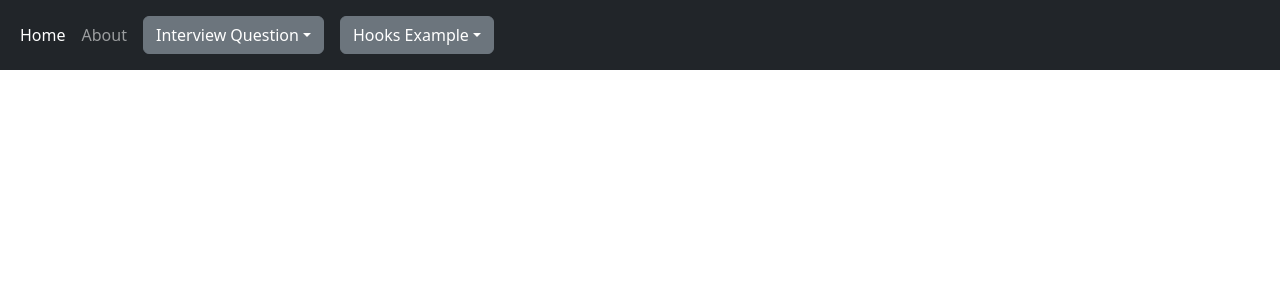
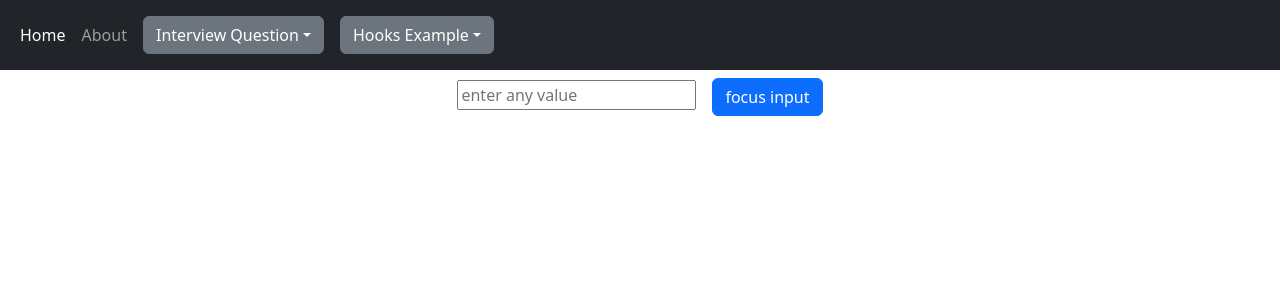
Before and after one commit to sunnyrai31/questionpaper, a React (Create React App) app: page /hooksUseRef in a window 1280 px wide. Shown: the top 300 px of the page. Built offline with nearby package versions, Linux system fonts and the light colour scheme.

Commit message:
example of useRef

```diff
--- a/src/App.js
+++ b/src/App.js
@@ -3,6 +3,7 @@ import HeaderComponent from "./Components/HeaderComponent";
 import { BrowserRouter as Router } from "react-router-dom";
 import { useEffect } from "react";
 import Routing from "./Routing";
+import TestComponent from "./Test";
 
 function App() {
   useEffect(() => {
--- a/src/Components/WelcomeComponent.js
+++ b/src/Components/WelcomeComponent.js
@@ -2,7 +2,7 @@ import { Fragment } from "react";
 
 const WelcomeComponent = () => {
   return (
-    <Fragment className="text-body text-bg-light">
+    <Fragment>
       <h1> Welcome to Home Page</h1>
     </Fragment>
   );
--- a/src/Hooks/HooksDropdown.js
+++ b/src/Hooks/HooksDropdown.js
@@ -9,6 +9,7 @@ const HooksDropdown = () => {
       title: "",
     },
     { text: "use Effect on counter", to: "/hooksUseEffect", title: "" },
+    { text: "use Ref on button/Input", to: "/hooksUseRef", title: "" },
   ];
   return (
     <Fragment>
--- /dev/null
+++ b/src/Hooks/UseRefHook.js
@@ -0,0 +1,24 @@
+import { Fragment, useRef } from "react";
+
+const UseRefHook = () => {
+  const _ref = useRef(null);
+  const handleButtonClick = () => {
+    console.log(_ref);
+    _ref.current.placeholder = "focus came here";
+    _ref.current.focus();
+  };
+  return (
+    <Fragment>
+      <input
+        type="text"
+        ref={_ref}
+        className="input-text m-2"
+        placeholder="enter any value"
+      />
+      <button className="btn btn-primary m-2" onClick={handleButtonClick}>
+        focus input{" "}
+      </button>
+    </Fragment>
+  );
+};
+export default UseRefHook;
--- a/src/Hooks/index.js
+++ b/src/Hooks/index.js
@@ -2,3 +2,4 @@ export { default as UseEffectHook } from "./UseEffectHook";
 export { default as UseStateHook } from "./UseStateHook";
 export { default as UseStateCustomHook } from "./UseStateCustomHook";
 export { default as HooksDropdown } from "./HooksDropdown";
+export { default as UseRefHook } from "./UseRefHook";
--- /dev/null
+++ b/src/Test.js
@@ -0,0 +1,29 @@
+const TestComponent = () => {
+  const userName = "Sunny Rai";
+  const writeLogic = () => {
+    for (let i = 0; i <= 5; i++) {
+      // some logic
+    }
+    if (userName) {
+      //some logic
+    }
+  };
+  // basically we can acess the variable in the JSX via {}
+  return (
+    <>
+      <h1> testing jsx here</h1>
+      {/* // valid  */}
+      {userName}
+      {/* // invalid */}
+      {/* for(let i =0 ; i<= 5; i++){
+        // some logic
+      }
+      if (userName){
+        //some logic
+      } */}
+      {/* but we can use it in this way - itsd valid*/}
+      {writeLogic()}
+    </>
+  );
+};
+export default TestComponent;
```
Also changed, not shown: src/Routing.js (+7 -1 lines).
